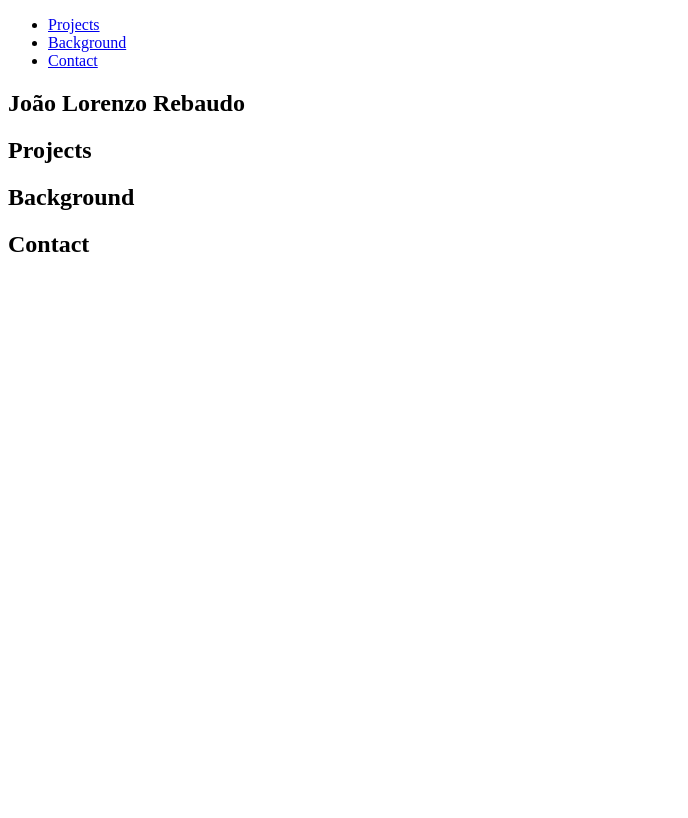
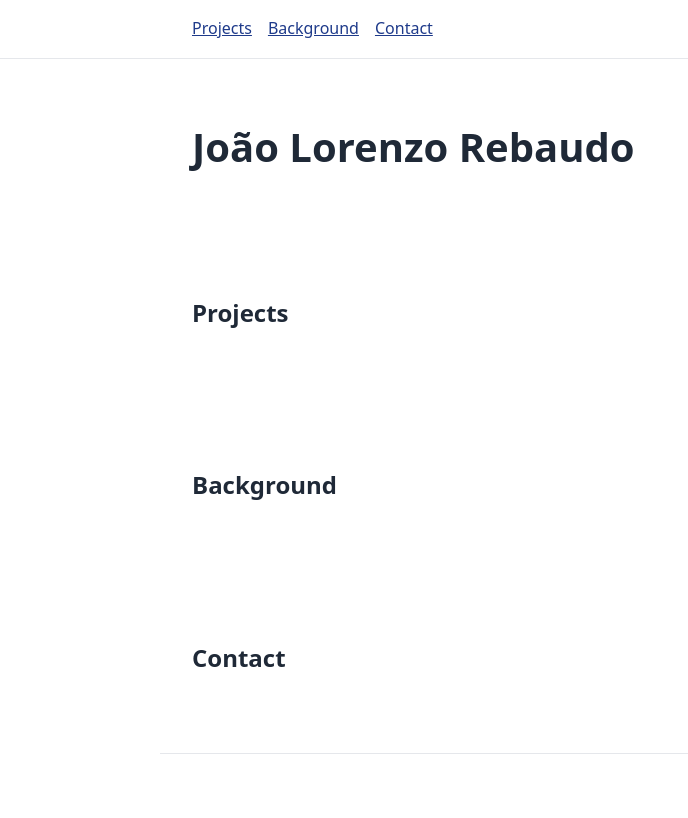
Before and after one commit to joaolorenzorebaudo-lab/joaolorenzorebaudo-lab.github.io, a plain HTML site: page index.html in a window 1280 px wide. Shown: the whole page, without its empty margins (0-688 px from the left). Drawn offline with Linux system fonts and the light colour scheme.

Commit message:
feat: add base styles

```diff
--- /dev/null
+++ b/css/style.css
@@ -0,0 +1,130 @@
+:root {
+  --color-bg: #FFFFFF;
+  --color-text: #1F2937;
+  --color-text-muted: #6B7280;
+  --color-border: #E5E7EB;
+  --color-accent: #1E3A8A;
+
+  --font-base: system-ui, -apple-system, "Segoe UI", Roboto, sans-serif;
+
+  --space-s: 0.5rem;
+  --space-m: 1rem;
+  --space-l: 2rem;
+  --space-xl: 4rem;
+
+  --content-width: 60rem;
+}
+
+/* Reset */
+*,
+*::before,
+*::after {
+  box-sizing: border-box;
+}
+
+body,
+h1,
+h2,
+h3,
+p,
+ul,
+ol,
+figure {
+  margin: 0;
+}
+
+img {
+  display: block;
+  max-width: 100%;
+  height: auto;
+}
+
+/* Typography */
+html {
+  -webkit-text-size-adjust: 100%;
+}
+
+body {
+  background-color: var(--color-bg);
+  color: var(--color-text);
+  font-family: var(--font-base);
+  font-size: 1rem;
+  line-height: 1.6;
+}
+
+h1,
+h2,
+h3 {
+  line-height: 1.2;
+}
+
+h1 {
+  font-size: 2rem;
+}
+
+h2 {
+  font-size: 1.5rem;
+  margin-bottom: var(--space-m);
+}
+
+a {
+  color: var(--color-accent);
+}
+
+a:focus-visible {
+  outline: 2px solid var(--color-accent);
+  outline-offset: 2px;
+}
+
+/* Layout: mobile first */
+header > nav,
+main > section,
+footer {
+  max-width: var(--content-width);
+  margin-inline: auto;
+  padding-inline: var(--space-m);
+}
+
+header {
+  border-bottom: 1px solid var(--color-border);
+}
+
+header > nav {
+  padding-block: var(--space-m);
+}
+
+header > nav ul {
+  display: flex;
+  flex-wrap: wrap;
+  gap: var(--space-m);
+  padding: 0;
+  list-style: none;
+}
+
+main > section {
+  padding-block: var(--space-l);
+}
+
+footer {
+  padding-block: var(--space-l);
+  border-top: 1px solid var(--color-border);
+  color: var(--color-text-muted);
+  font-size: 0.875rem;
+}
+
+/* Wider screens (768px and up) */
+@media (min-width: 48rem) {
+  header > nav,
+  main > section,
+  footer {
+    padding-inline: var(--space-l);
+  }
+
+  main > section {
+    padding-block: var(--space-xl);
+  }
+
+  h1 {
+    font-size: 2.5rem;
+  }
+}
--- a/index.html
+++ b/index.html
@@ -5,6 +5,7 @@
   <meta name="viewport" content="width=device-width, initial-scale=1">
   <title>João Lorenzo Rebaudo — Computer Science Student</title>
   <meta name="description" content="Portfolio of João Lorenzo Rebaudo, Computer Science student at the University of Florence (UniFi). Projects, background and contact.">
+  <link rel="stylesheet" href="/css/style.css">
 </head>
 <body>
   <header>
```
